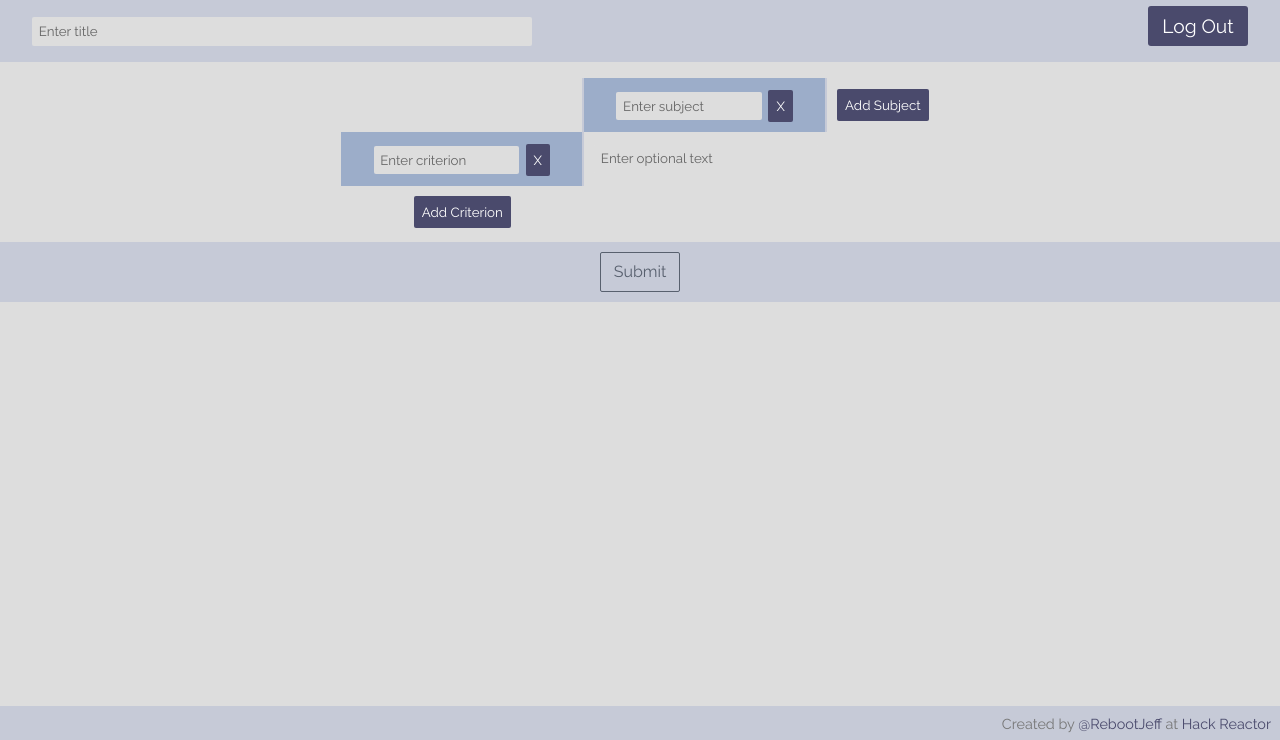
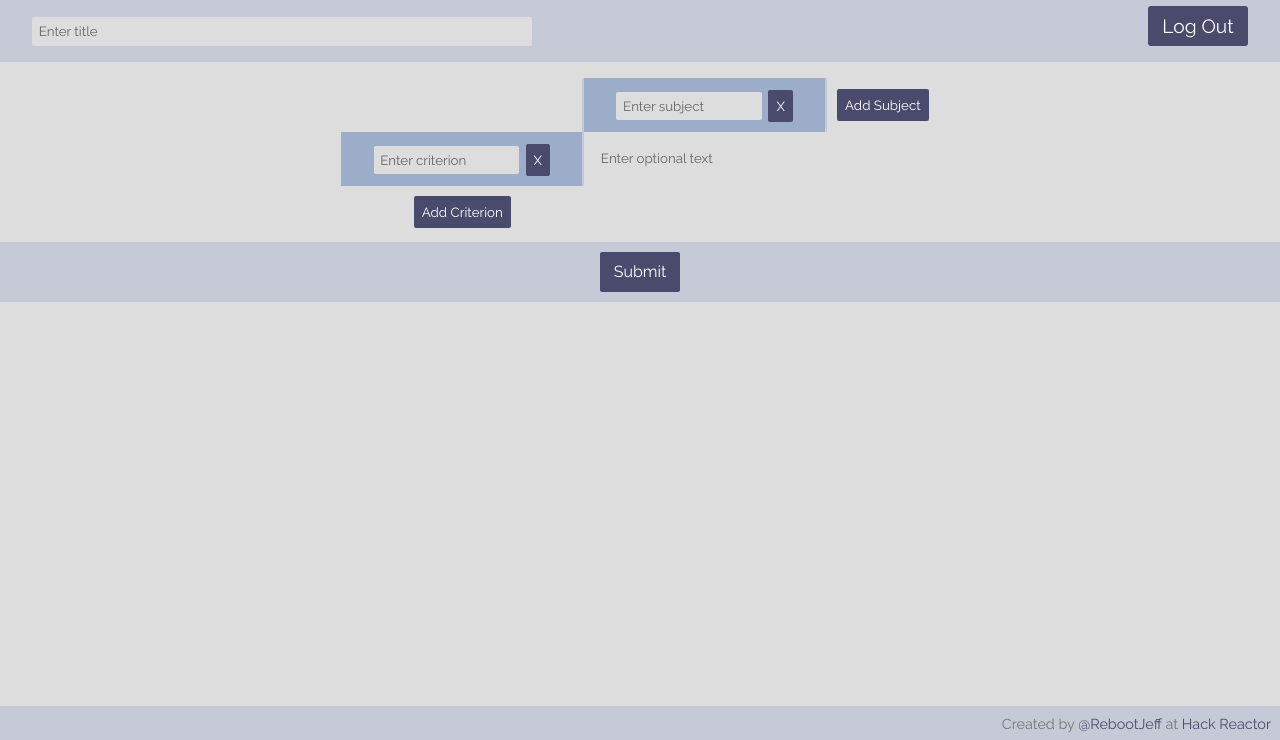
Before and after one commit to RebootJeff/co-compare, a website: page public/index.html at #/create in a window 1280 px wide. Shown: the part 60-800 px from the top of the page. Drawn offline with Linux system fonts and the light colour scheme; no server answers.

Commit message:
Change submit button disabling to use ng-disabled

```diff
--- a/public/views/create.html
+++ b/public/views/create.html
@@ -74,7 +74,7 @@
       <aside class="share-section" ng-show="!loggedIn">
         You must log in to submit a new comparison. You can do it! I believe in you!
       </aside>
-      <button class="submit-button" ng-click="submit()" ng-show="!submitted" disabled="{{!scope.loggedIn}}">
+      <button class="submit-button" ng-click="submit()" ng-show="!submitted" ng-disabled="!loggedIn">
         Submit
       </button>
       <aside class="share-section" ng-show="submitted">
```
